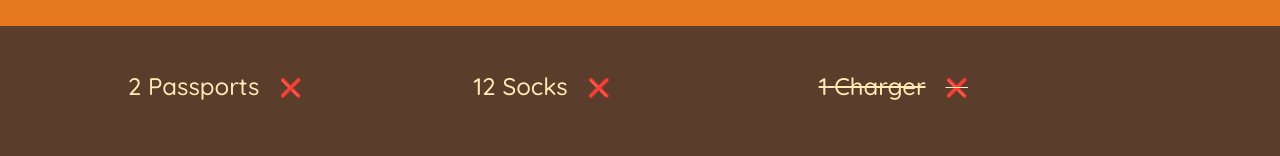
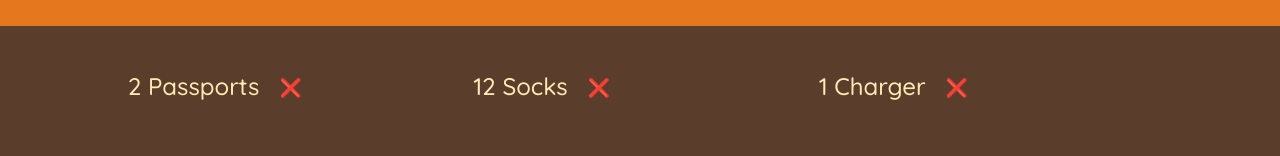
Before and after one commit to StefanTheSpider/Packing-list, a React (Create React App) app: page / in a window 1280 px wide. Shown: the part 251-407 px from the top of the page. Built offline with nearby package versions, Linux system fonts and the light colour scheme.

Commit message:
remove functianolity added

```diff
--- a/src/App.js
+++ b/src/App.js
@@ -1,17 +1,28 @@
 import { useState } from 'react'
-
 const initialItems = [
     { id: 1, description: 'Passports', quantity: 2, packed: false },
     { id: 2, description: 'Socks', quantity: 12, packed: false },
-    { id: 3, description: 'Charger', quantity: 1, packed: true },
+    { id: 3, description: 'Charger', quantity: 1, packed: false },
 ]
 
 export default function App() {
+    const [items, setItems] = useState(initialItems, [])
+
+    function handleAddedItems(item) {
+        setItems((items) => [...items, item])
+    }
+    function handleRemovedItems(id) {
+        setItems((items) => items.filter((item) => item.id !== id))
+    }
+
     return (
         <div className="app">
             <Header />
-            <Form />
-            <Packinglist />
+            <Form onAddedItems={handleAddedItems} />
+            <Packinglist
+                items={items}
+                onHandleRemovedItems={handleRemovedItems}
+            />
             <Footer />
         </div>
     )
@@ -20,20 +31,21 @@ export default function App() {
 function Header() {
     return <h1>✈️ Far Away 🏝️</h1>
 }
-function Form() {
+function Form({ onAddedItems }) {
     const [description, setDescription] = useState('')
-    const [quantaty, setQuantety] = useState(1)
+    const [quantity, setQuantety] = useState(1)
 
     function handleSubmit(e) {
         e.preventDefault()
         if (!description) return
         const newItem = {
             description,
-            quantaty,
+            quantity,
             id: Date.now(),
             packed: false,
         }
         console.log(newItem)
+        onAddedItems(newItem)
 
         setDescription('')
         setQuantety(1)
@@ -43,7 +55,7 @@ function Form() {
         <form className="add-form" onSubmit={handleSubmit}>
             <h3>What do you need for you trip?</h3>
             <select
-                value={quantaty}
+                value={quantity}
                 onChange={(e) => setQuantety(Number(e.target.value))}
                 placeholder="quontaty"
             >
@@ -63,25 +75,29 @@ function Form() {
         </form>
     )
 }
-function Packinglist() {
+function Packinglist({ items, onHandleRemovedItems }) {
     return (
         <div className="list">
             <ul>
-                {initialItems.map((item) => (
-                    <Item item={item} key={item.id} />
+                {items.map((item) => (
+                    <Item
+                        item={item}
+                        onHandleRemovedItems={onHandleRemovedItems}
+                        key={item.id}
+                    />
                 ))}
             </ul>
         </div>
     )
 }
 
-function Item({ item }) {
+function Item({ item, onHandleRemovedItems }) {
     return (
         <li style={item.packed ? { textDecoration: 'line-through' } : {}}>
             <span>
                 {item.quantity} {item.description}
             </span>
-            <button>❌</button>
+            <button onClick={() => onHandleRemovedItems(item.id)}>❌</button>
         </li>
     )
 }
```
